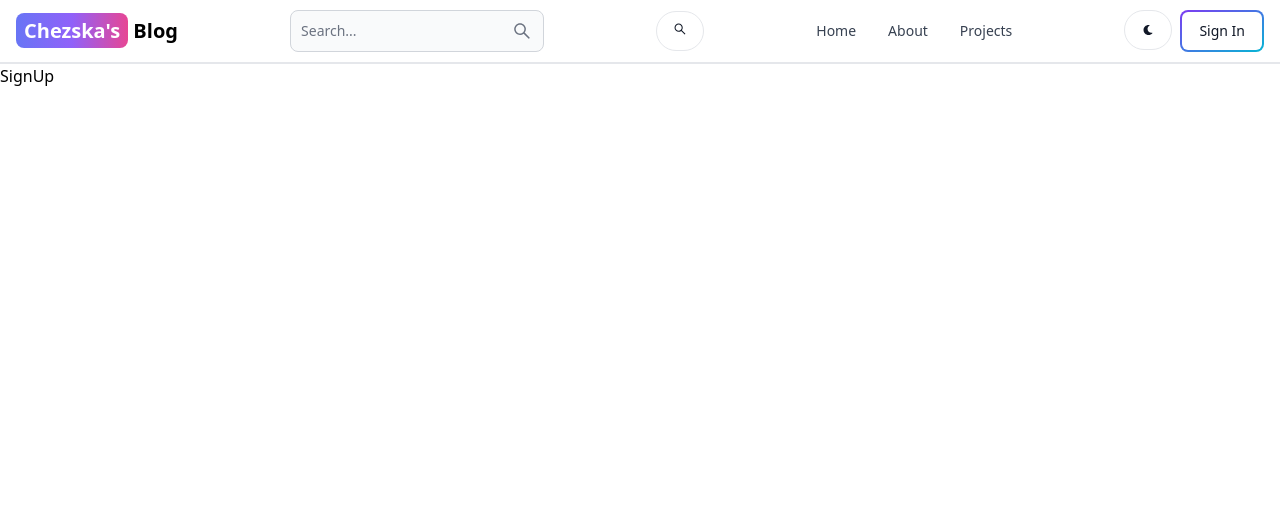
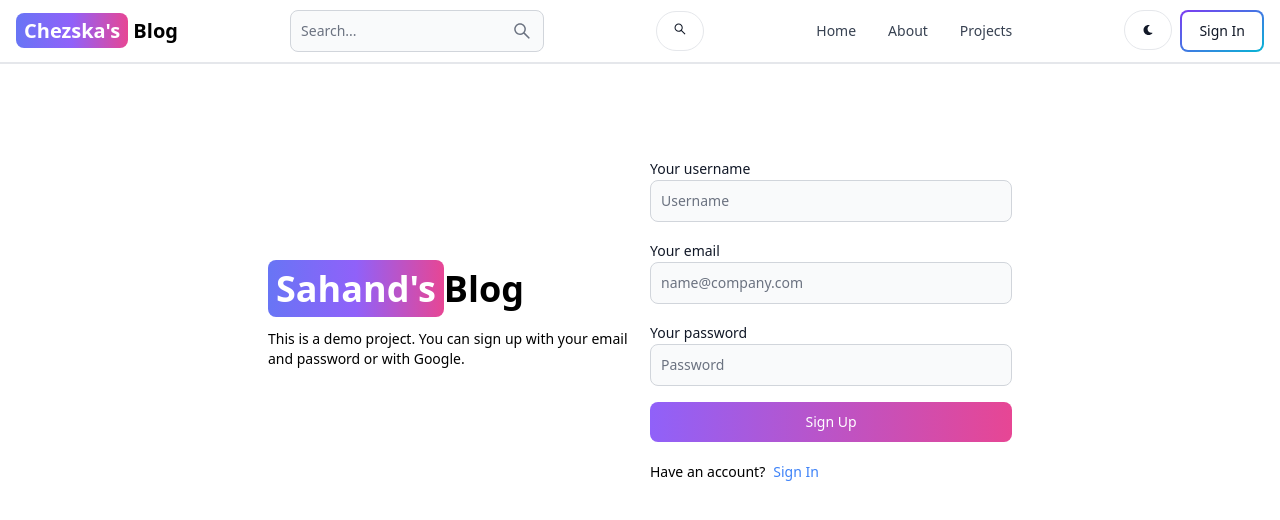
Before and after one commit to Kands221/MERN-BLOG, a React (Vite) app in the folder client/: page /signup in a window 1280 px wide. Shown: the top 520 px of the page. Built offline with nearby package versions, Linux system fonts and the light colour scheme.

Commit message:
add functionality to signup

```diff
--- a/client/src/pages/SignUp.jsx
+++ b/client/src/pages/SignUp.jsx
@@ -1,5 +1,116 @@
-import React from "react";
+import { Alert, Button, Label, Spinner, TextInput } from "flowbite-react";
+import { useState } from "react";
+import { Link, useNavigate } from "react-router-dom";
 
 export default function SignUp() {
-  return <div>SignUp</div>;
+  const [formData, setFormData] = useState({});
+  const [errorMessage, setErrorMessage] = useState(null);
+  const [loading, setLoading] = useState(false);
+  const navigate = useNavigate();
+  const handleChange = (e) => {
+    setFormData({ ...formData, [e.target.id]: e.target.value.trim() });
+  };
+  const handleSubmit = async (e) => {
+    e.preventDefault();
+    if (!formData.username || !formData.email || !formData.password) {
+      return setErrorMessage("Please fill out all fields.");
+    }
+    try {
+      setLoading(true);
+      setErrorMessage(null);
+      const res = await fetch("/api/auth/signup", {
+        method: "POST",
+        headers: { "Content-Type": "application/json" },
+        body: JSON.stringify(formData),
+      });
+      const data = await res.json();
+      if (data.success === false) {
+        return setErrorMessage(data.message);
+      }
+      setLoading(false);
+      if (res.ok) {
+        navigate("/sign-in");
+      }
+    } catch (error) {
+      setErrorMessage(error.message);
+      setLoading(false);
+    }
+  };
+  return (
+    <div className="min-h-screen mt-20">
+      <div className="flex p-3 max-w-3xl mx-auto flex-col md:flex-row md:items-center gap-5">
+        {/* left */}
+        <div className="flex-1">
+          <Link to="/" className="font-bold dark:text-white text-4xl">
+            <span className="px-2 py-1 bg-gradient-to-r from-indigo-500 via-purple-500 to-pink-500 rounded-lg text-white">
+              Sahand's
+            </span>
+            Blog
+          </Link>
+          <p className="text-sm mt-5">
+            This is a demo project. You can sign up with your email and password
+            or with Google.
+          </p>
+        </div>
+        {/* right */}
+
+        <div className="flex-1">
+          <form className="flex flex-col gap-4" onSubmit={handleSubmit}>
+            <div>
+              <Label value="Your username" />
+              <TextInput
+                type="text"
+                placeholder="Username"
+                id="username"
+                onChange={handleChange}
+              />
+            </div>
+            <div>
+              <Label value="Your email" />
+              <TextInput
+                type="email"
+                placeholder="name@company.com"
+                id="email"
+                onChange={handleChange}
+              />
+            </div>
+            <div>
+              <Label value="Your password" />
+              <TextInput
+                type="password"
+                placeholder="Password"
+                id="password"
+                onChange={handleChange}
+              />
+            </div>
+            <Button
+              gradientDuoTone="purpleToPink"
+              type="submit"
+              disabled={loading}
+            >
+              {loading ? (
+                <>
+                  <Spinner size="sm" />
+                  <span className="pl-3">Loading...</span>
+                </>
+              ) : (
+                "Sign Up"
+              )}
+            </Button>
+          </form>
+          <div className="flex gap-2 text-sm mt-5">
+            <span>Have an account?</span>
+            <Link to="/sign-in" className="text-blue-500">
+              Sign In
+            </Link>
+          </div>
+          {errorMessage && (
+            <Alert className="mt-5" color="failure">
+              {errorMessage}
+            </Alert>
+          )}
+        </div>
+      </div>
+    </div>
+  );
 }
--- a/client/vite.config.js
+++ b/client/vite.config.js
@@ -1,7 +1,15 @@
-import { defineConfig } from 'vite'
-import react from '@vitejs/plugin-react-swc'
+import { defineConfig } from "vite";
+import react from "@vitejs/plugin-react-swc";
 
 // https://vitejs.dev/config/
 export default defineConfig({
+  server: {
+    proxy: {
+      "/api": {
+        target: "http://localhost:3000",
+        secure: false,
+      },
+    },
+  },
   plugins: [react()],
-})
+});
```
